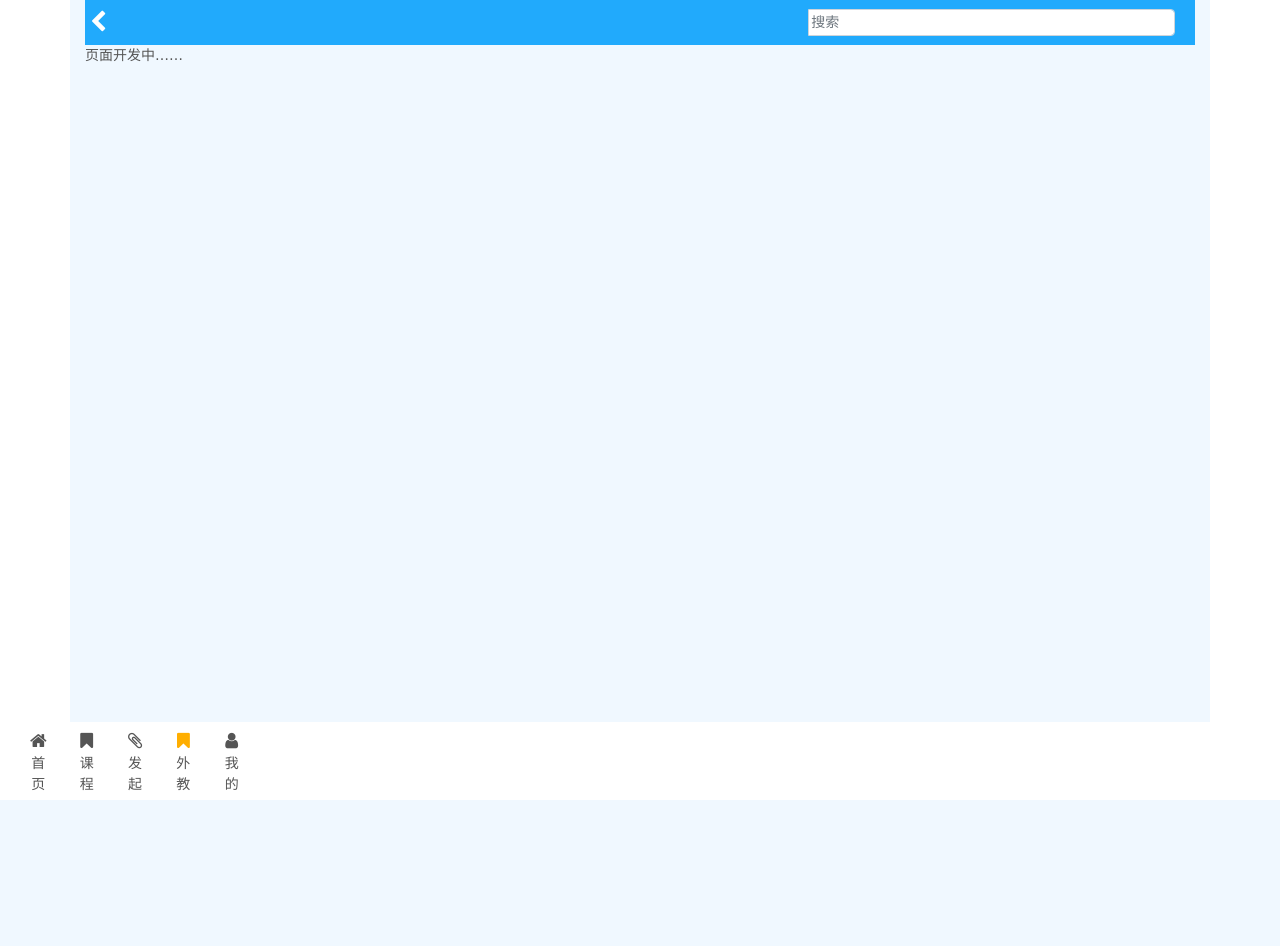
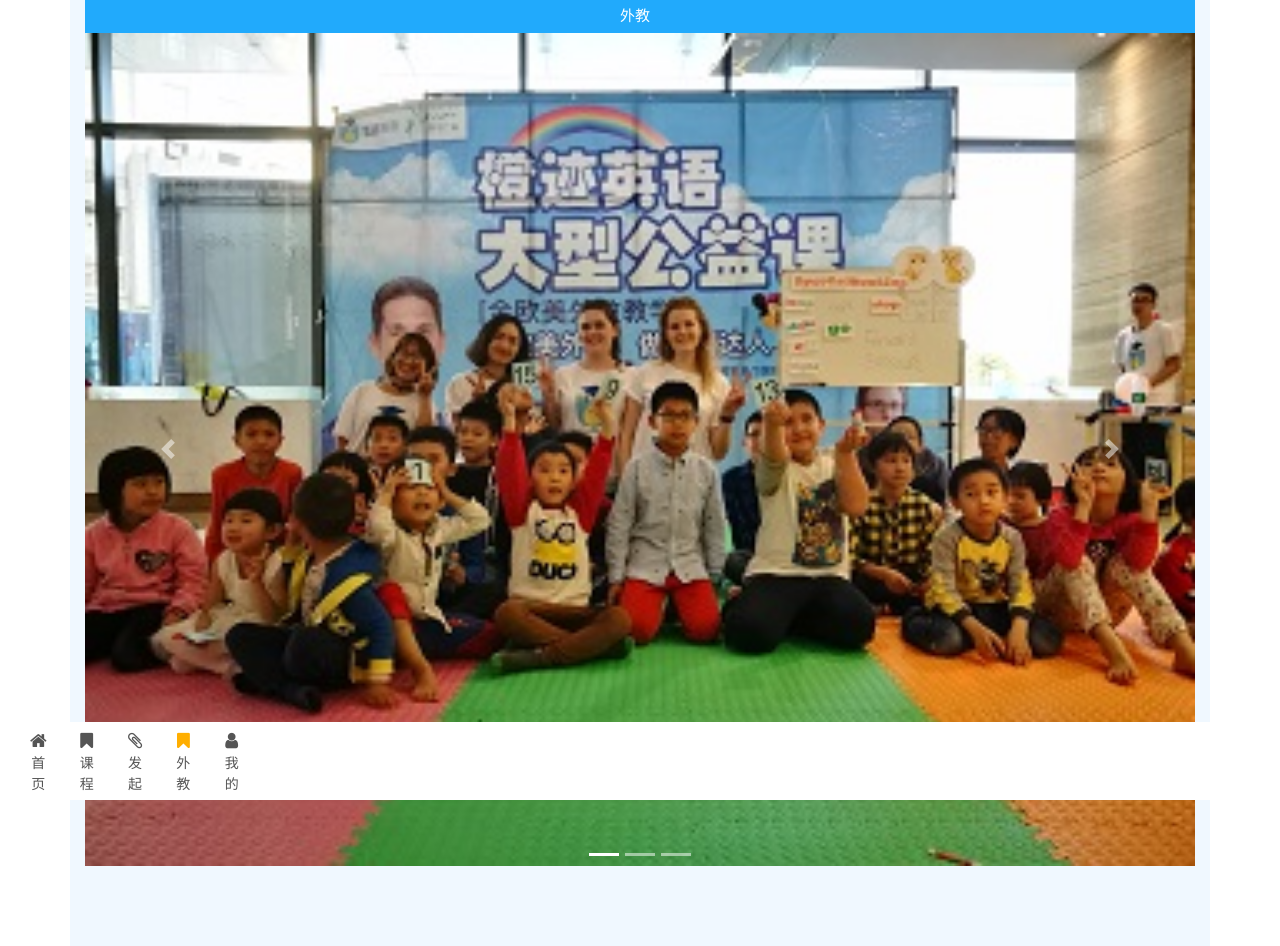
Before and after one commit to pinsily/youxue, a Django app: page /teacher/ in a window 1280 px wide. Before the commit the page ends 800 px from the top, so only its background shows below. Run offline with Django 3.2, Linux system fonts and the light colour scheme; data that the repository does not hold is empty; some libraries are stand-ins or nearby versions.

Commit message:
增加教师列表及详情

```diff
--- a/dutch/templates/dutch/teachers.html
+++ b/dutch/templates/dutch/teachers.html
@@ -2,14 +2,87 @@
 {% load static %}
 
 {% block nav-left %}
-    <span class="index-back">
-        <a href="{% url 'dutch:index' %}">
-            <i class="fa fa-chevron-left" style="color: white; font-weight: normal;"></i>
-        </a>
-    </span>
+
+{% endblock %}
+
+{% block nav-right %}
+
+{% endblock %}
+
+{% block nav-center %}
+    <div>
+        <p style="color: white; margin-left: 20px; font-size: 15px;">外教</p>
+    </div>
+
 {% endblock %}
 
 
 {% block content %}
-    页面开发中……
+    <div>
+        <!-- 轮播图 -->
+        <div class="slide-box">
+            <div id="demo" class="carousel slide" data-ride="carousel">
+
+                <!-- 指示符 -->
+                <ul class="carousel-indicators">
+                    <li data-target="#demo" data-slide-to="0" class="active"></li>
+                    <li data-target="#demo" data-slide-to="1"></li>
+                    <li data-target="#demo" data-slide-to="2"></li>
+                </ul>
+
+                <!-- 轮播图片 -->
+                <div class="carousel-inner">
+                    <div class="carousel-item active">
+                        <img src="{% static 'dutch/imgs/slider1.jpg' %}">
+                    </div>
+                    <div class="carousel-item">
+                        <img src="{% static 'dutch/imgs/slider2.jpg' %}">
+                    </div>
+                    <div class="carousel-item">
+                        <img src="{% static 'dutch/imgs/slider3.jpg' %}">
+                    </div>
+                </div>
+
+                <!-- 左右切换按钮 -->
+                <a class="carousel-control-prev" href="#demo" data-slide="prev">
+                    <span class="carousel-control-prev-icon"></span>
+                </a>
+                <a class="carousel-control-next" href="#demo" data-slide="next">
+                    <span class="carousel-control-next-icon"></span>
+                </a>
+
+            </div>
+        </div>
+    </div>
+
+    <div class="row">
+
+        {% for teacher in teachers %}
+            <div class="col-12">
+                <div class="block">
+                    <a href="{% url 'dutch:teacher_detail' teacher.id %}">
+
+                        <div class="row">
+                            <div class="col-3">
+                                <img class="rounded-circle block-img" src="{{ teacher.image.url }}" alt="">
+                            </div>
+                            <div class="col-9">
+                                <p>
+                                    <span class="info-user">{{ teacher.name }}</span>
+                                    <span class="info-age">{{ teacher.come_from }}</span>
+                                </p>
+                                <p class="info-eval">
+                                    <span><i class="fa fa-star"></i></span>
+                                    <span><i class="fa fa-star"></i></span>
+                                    <span><i class="fa fa-star"></i></span>
+                                    <span><i class="fa fa-star"></i></span>
+                                    <span><i class="fa fa-star-half-full"></i></span>
+                                </p>
+                            </div>
+                        </div>
+                    </a>
+                </div>
+            </div>
+        {% endfor %}
+    </div>
 {% endblock %}
--- a/dutch/urls.py
+++ b/dutch/urls.py
@@ -16,5 +16,7 @@
     path("userpage/", views.userpage, name="userpage"),
     path('dutch/', views.dutch, name="dutch"),
     path('teacher/', views.teacher, name="teacher"),
+    re_path(r'^teacher/(?P<teacher_id>\d+)$',
+            views.TeacherDetailView.as_view(), name='teacher_detail'),
 
 ]
--- a/dutch/views.py
+++ b/dutch/views.py
@@ -142,3 +142,22 @@
         'teachers': teachers
     }
     return render(request, 'dutch/teachers.html', kwargs)
+
+
+class TeacherDetailView(DetailView):
+    model = models.Teacher
+    template_name = 'dutch/teacher_detail.html'
+    context_object_name = 'teacher'
+
+    # 接受来自 url 中的参数
+    pk_url_kwarg = 'teacher_id'
+
+    # 从数据库中获取相应ID文章、
+    def get_object(self, queryset=None):
+        obj = super(TeacherDetailView, self).get_object()
+        return obj
+
+    # 为模板添加分类和标签上下文变量
+    def get_context_data(self, **kwargs):
+        kwargs["page"] = "teacher_detail"
+        return super(TeacherDetailView, self).get_context_data(**kwargs)
```
Also changed, not shown: dutch/templates/dutch/teacher_detail.html (added, +94 -0 lines).
